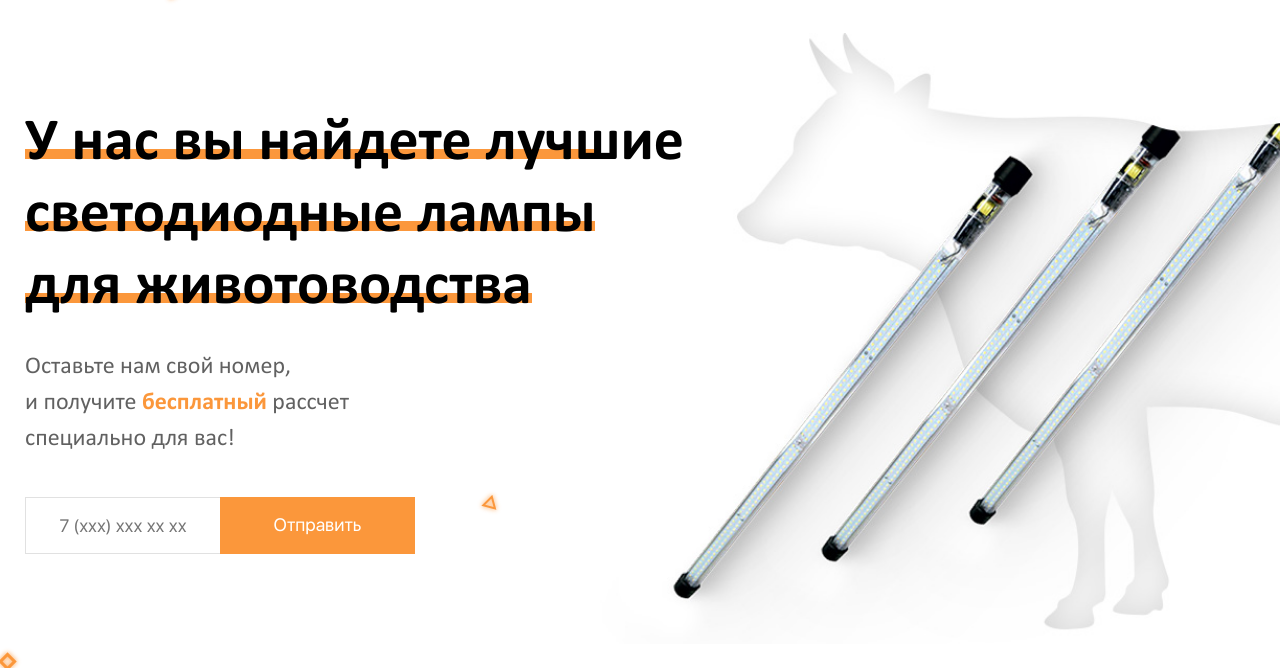
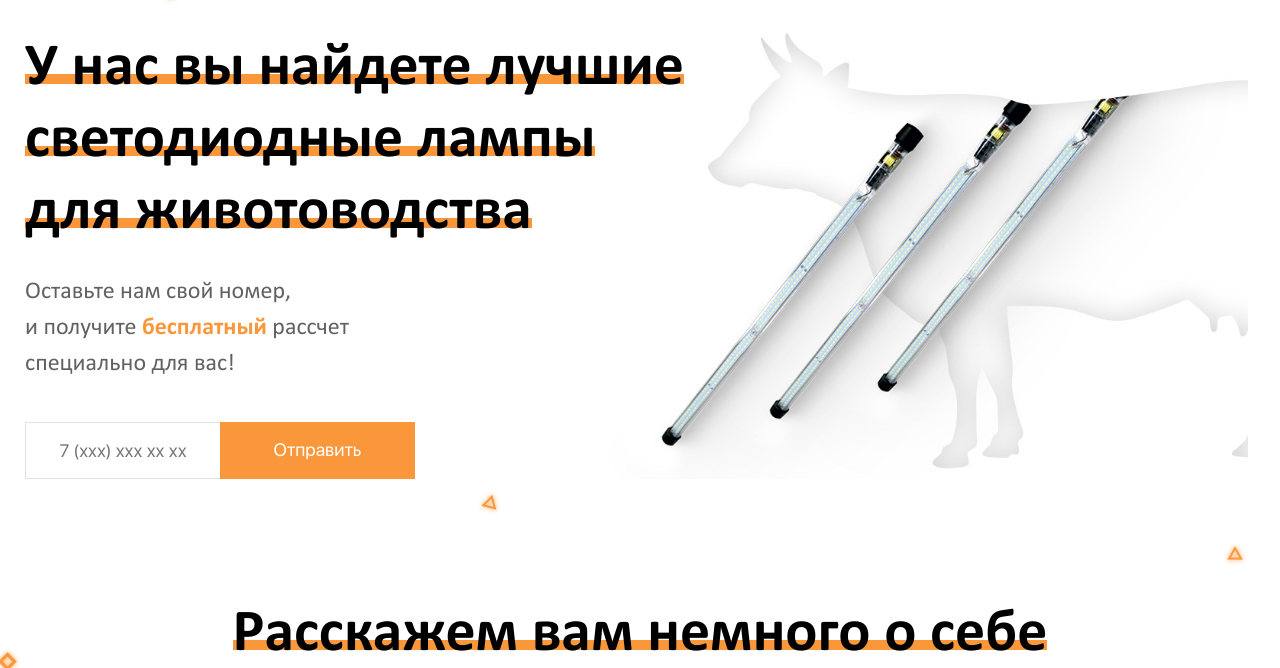
Before and after one commit to tarasovnm/lamp, a website: page #src/index.html in a window 1280 px wide. Shown: the part 106-774 px from the top of the page. Drawn offline with nearby package versions, Linux system fonts and the light colour scheme; files that its build step writes are made by us from their sources; a web font is replaced by a local one.

Commit message:
Fixed background image in propsal section

```diff
--- a/#src/index.html
+++ b/#src/index.html
@@ -46,7 +46,9 @@
     <h1 class="page-title visually-hidden">Элипслед</h1>
 
     <section class="proposal">
-      <div class="proposal__inner">
+      <div class="proposal__content">
+        <div class="proposal__container">
+          <div class="proposal__body">
             <h2 class="proposal__title section-title">
               <span> У нас вы найдете лучшие</span>
               <span>светодиодные лампы</span>
@@ -63,6 +65,11 @@
                 pattern="2\([0-9]{3}\) [0-9]{3} [0-9]{2} [0-9]{2}">
               <button class="proposal__button" type="submit">Отправить</button>
             </form>
+          </div>
+        </div>
+      </div>
+
+      <div class="proposal__image">
 
       </div>
     </section>
--- a/#src/scss/style.scss
+++ b/#src/scss/style.scss
@@ -83,16 +83,28 @@
 }
 
 .proposal {
-  &__inner {
+  display: flex;
+  overflow: hidden;
+
+  &__content {
+    flex: 0 0 100%;
+    z-index: 2;
+  }
+
+  &__container {
     max-width: 1300px;
     margin: 0 auto;
     padding: 0 25px;
+  }
 
-    padding-top: 75px;
-    padding-bottom: 90px;
+  &__image {
+    flex: 0 0 50%;
+    transform: translate(-105%, 0);
+    z-index: 1;
+
     background-image: url("../img/lamps-and-cow.jpg");
     background-repeat: no-repeat;
-    background-position: 600px 0;
+    background-position: 0 0;
     background-size: auto 100%;
   }
 
```
Lines whose indentation alone changed are shown as unchanged.
